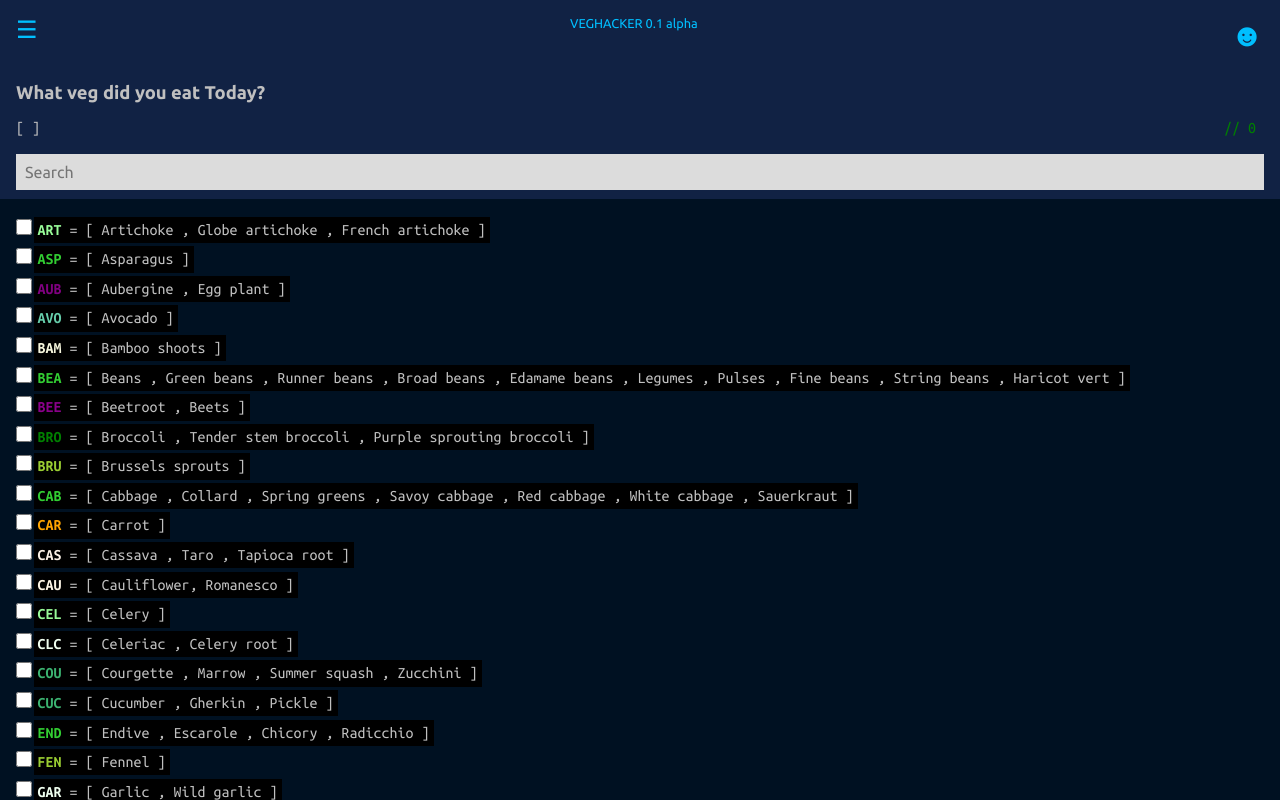
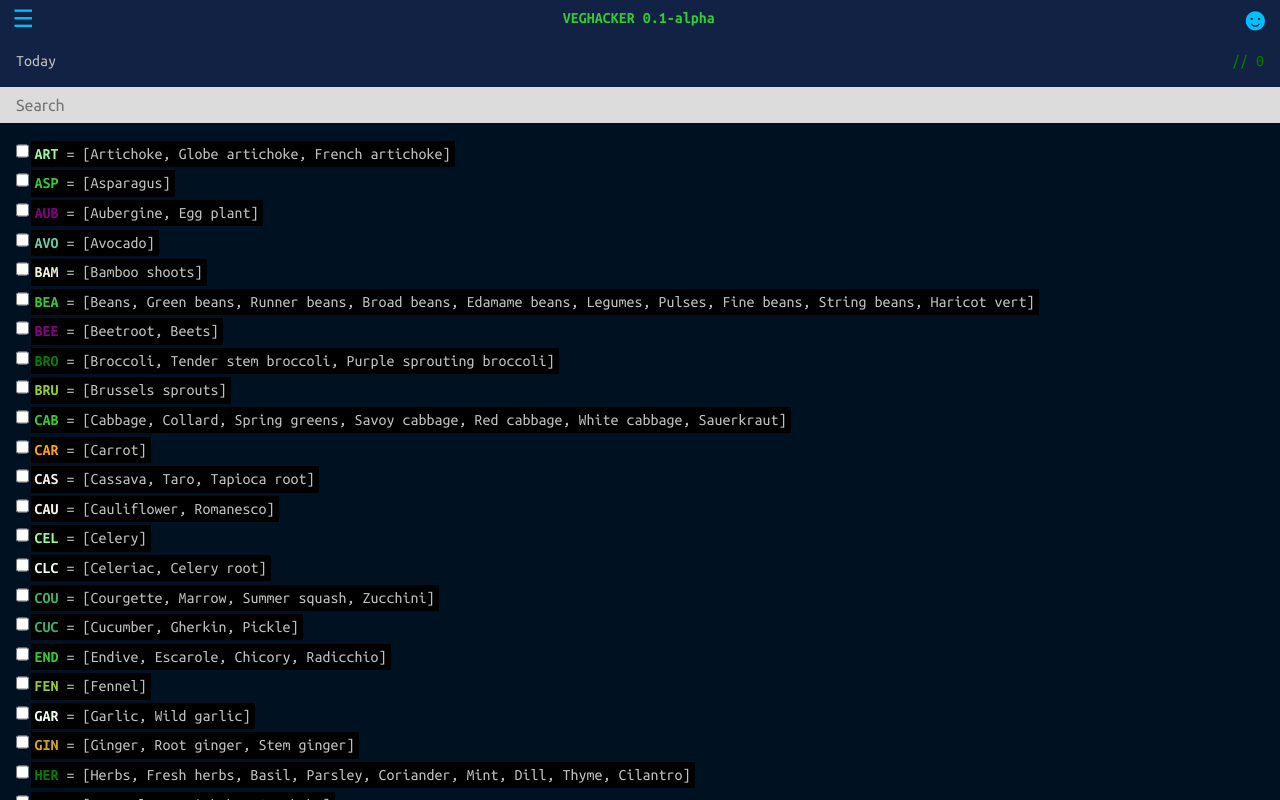
Before and after one commit to petedavisdev/veghacker, a Vue app: page /#/ in a window 1280 px wide. Shown: the top 800 px of the page. Built offline with nearby package versions, Linux system fonts and the light colour scheme.

Commit message:
AppHeader

```diff
--- a/src/App.vue
+++ b/src/App.vue
@@ -1,43 +1,3 @@
 <template>
-
-  <header>
-    <router-link to="/log" class="icon1">
-      ☰
-    </router-link>
-
-    <small>
-      <router-link to="/">
-        VEGHACKER 0.1 alpha
-      </router-link>
-    </small>
-
-    <a href="/about" class="icon2">
-      ☻
-    </a>
-  </header>
-
   <router-view />
 </template>
-
-<style scoped>
-header {
-    display: grid;
-    grid-template-columns: auto 1fr auto;
-    padding: 1rem;
-    text-align: center;
-    justify-content: baseline;
-    background-color: #124;
-}
-
-a {
-    text-decoration: none;
-}
-
-.icon1 {
-    font-size: 1.5em;
-}
-
-.icon2 {
-    font-size: 2em;
-}
-</style>
--- /dev/null
+++ b/src/components/AppHeader.vue
@@ -0,0 +1,54 @@
+<template>
+  <header>
+    <nav>
+        <router-link to="/log" class="icon1">
+          ☰
+        </router-link>
+
+        <strong>
+          <router-link to="/">
+            VEGHACKER 0.1-alpha
+          </router-link>
+        </strong>
+
+        <a href="/about" class="icon2">
+          ☻
+        </a>
+    </nav>
+
+    <slot />
+  </header>
+</template>
+
+<style scoped>
+header {
+    position: sticky;
+    top: 0;
+    left: 0;
+    right: 0;
+    background-color: #124;
+}
+
+nav {
+    display: grid;
+    grid-template-columns: auto 1fr auto;
+    text-align: center;
+    padding: 1ch 1rem;
+}
+
+a {
+    text-decoration: none;
+}
+
+.icon1 {
+    transform: scale(1.5);
+}
+
+.icon2 {
+    transform: scale(2);
+}
+
+strong {
+    font-family: "Ubuntu Mono", monospace;
+}
+</style>
--- a/src/components/LogPrompt.vue
+++ /dev/null
@@ -1,21 +0,0 @@
-<template>
-    <h1>
-        What veg
-        {{ dayName === "today" ? "have you eaten" : "did you eat" }}
-        {{ dayName }}?
-    </h1>
-</template>
-
-<script lang="ts">
-import { defineComponent } from 'vue'
-
-export default defineComponent({
-    props: {
-        dayName: String,
-    }
-})
-</script>
-
-<style scoped>
-
-</style>
--- a/src/components/VegArray.vue
+++ b/src/components/VegArray.vue
@@ -1,18 +1,13 @@
 <template>
     <p>
+        <span class="count"> // {{ vegArray.length }}</span>
+
         <slot />
 
-        <span class="count"> // {{ vegArray.length }}</span>
-
         <div>
-            [
-            <template v-for="(meta, code, index) in vegObj" :key="index">
-                {{ index ? "," : "" }}
-                <VegCode :color="meta.colorLight">
-                    {{ code }}
-                </VegCode>
-            </template>
-            ]
+            <VegCode v-for="(meta, code, index) in vegObj" :key="index" :color="meta.colorLight">
+                {{ code }}&nbsp;
+            </VegCode>
         </div>
 
         <span class="search-input-target"></span>
@@ -20,33 +15,32 @@
 </template>
 
 <script lang="ts">
-import { defineComponent } from 'vue'
-import vegetables from "../vegetables.json"
-import VegCode from "./VegCode.vue"
+import { defineComponent } from "vue";
+import vegetables from "../vegetables.json";
+import VegCode from "./VegCode.vue";
 
 export default defineComponent({
     components: {
         VegCode,
     },
     props: {
-        vegArray: Array
+        vegArray: Array,
     },
     computed: {
         vegObj() {
             const vegObject = {};
 
-            this.vegArray.forEach(code => {
+            this.vegArray.forEach((code) => {
                 if (code in vegetables) vegObject[code] = vegetables[code];
-            })
+            });
 
             return vegObject;
-        }
-    }
-})
+        },
+    },
+});
 </script>
 
 <style scoped>
-
 p {
     font-family: "Ubuntu Mono", monospace;
 }
@@ -56,5 +50,4 @@ p {
     color: green;
     margin-right: 1ch;
 }
-
 </style>
--- a/src/index.css
+++ b/src/index.css
@@ -17,3 +17,7 @@ input {
 a {
     color: deepskyblue;
 }
+
+.router-link-exact-active {
+    color: limegreen;
+}
--- a/src/views/Account.vue
+++ b/src/views/Account.vue
@@ -1,6 +1,7 @@
 <template>
-    <h1>Account</h1>
-
+    <AppHeader>
+        <h1>Account</h1>
+    </AppHeader>
 
     <form @submit.prevent="login">
         <label for="email">
@@ -21,22 +22,26 @@
 </template>
 
 <script lang="ts">
-import { defineComponent, reactive } from 'vue'
+import { defineComponent, reactive } from "vue";
+import AppHeader from "../components/AppHeader.vue";
 
 export default defineComponent({
+    components: {
+        AppHeader,
+    },
     setup() {
         const state = reactive({
-            email: ""
-        })
+            email: "",
+        });
 
         function login() {
-            console.log(state.email)
+            console.log(state.email);
         }
 
         return {
             state,
-            login
-        }
+            login,
+        };
     },
-})
+});
 </script>
--- a/src/views/Day.vue
+++ b/src/views/Day.vue
@@ -1,9 +1,8 @@
 <template>
-    <header>
-        <LogPrompt :dayName="dayName" />
-
-        <section>
-            <VegArray :vegArray="dayLog" />
+    <AppHeader>
+        <VegArray :vegArray="dayLog" class="total">
+            {{ dayName }}
+        </VegArray>
 
         <input
             type="search"
@@ -12,8 +11,7 @@
             @input="keyword = $event.target.value"
             ref="searchinput"
         />
-        </section>
-    </header>
+    </AppHeader>
 
     <ul>
         <li v-for="(meta, code) in filteredVeg" :key="code">
@@ -29,7 +27,7 @@
                 <VegCode :color="meta.colorLight">
                     {{ code }}
                 </VegCode>
-                = {{ JSON.stringify(meta.family).replace(/['"]+/g, " ") }}
+                = {{ JSON.stringify(meta.family).replace(/['"]+/g, "").replace(/[,]+/g, ", ") }}
             </label>
         </li>
     </ul>
@@ -48,7 +46,7 @@ import { computed, defineComponent, onMounted, reactive, ref } from "vue";
 import { useRoute } from "vue-router";
 import { formatDate, shortenDate } from "../helpers";
 import vegetables from "../vegetables.json";
-import LogPrompt from "../components/LogPrompt.vue";
+import AppHeader from "../components/AppHeader.vue";
 import VegArray from "../components/VegArray.vue";
 import VegCode from "../components/VegCode.vue";
 interface Veg {
@@ -57,7 +55,7 @@ interface Veg {
 
 export default defineComponent({
     components: {
-        LogPrompt,
+        AppHeader,
         VegArray,
         VegCode,
     },
@@ -141,28 +139,18 @@ export default defineComponent({
 </script>
 
 <style scoped>
-header {
-    position: sticky;
-    top: 0;
-    left: 0;
-    right: 0;
-    background-color: #124;
-    padding: 1px 1rem 1ch;
-}
-
 h1 {
     font-size: 1.15em;
 }
 
 [type="search"] {
-    padding: 1ch;
+    padding: 1ch 1em;
     background-color: gainsboro;
     width: 100%;
 }
 
 [type="checkbox"] {
-    height: 1em;
-    width: 1em;
+    height: 1rem;
 }
 
 label {
@@ -194,4 +182,8 @@ li {
 aside {
     padding: 1em;
 }
+
+.total {
+    padding-inline: 1em 1ch;
+}
 </style>
--- a/src/views/Log.vue
+++ b/src/views/Log.vue
@@ -1,23 +1,26 @@
 <template>
+    <AppHeader>
+        <h1>Daily log</h1>
+    </AppHeader>
+
     <main>
-        <h1>Daily log</h1>
-
-        <VegArray v-for="(array, date) in vegLog" :key="date" :vegArray="array">
-            <router-link :to="'/log/' + date">
+        <router-link v-for="(array, date) in vegLog" :key="date" :to="'/log/' + date">
+            <VegArray :vegArray="array">
                 {{ nameDay(date) }}
-            </router-link>
-            =
-        </VegArray>
+            </VegArray>
+        </router-link>
     </main>
 </template>
 
 <script lang="ts">
 import { computed, defineComponent } from "vue";
 import { formatDate, shortenDate } from "../helpers";
+import AppHeader from "../components/AppHeader.vue";
 import VegArray from "../components/VegArray.vue";
 
 export default defineComponent({
     components: {
+        AppHeader,
         VegArray,
     },
     setup() {
@@ -71,4 +74,8 @@ export default defineComponent({
 main {
     padding-inline: 1em;
 }
+
+time {
+    display: block;
+}
 </style>
```
Lines whose indentation alone changed are shown as unchanged.
